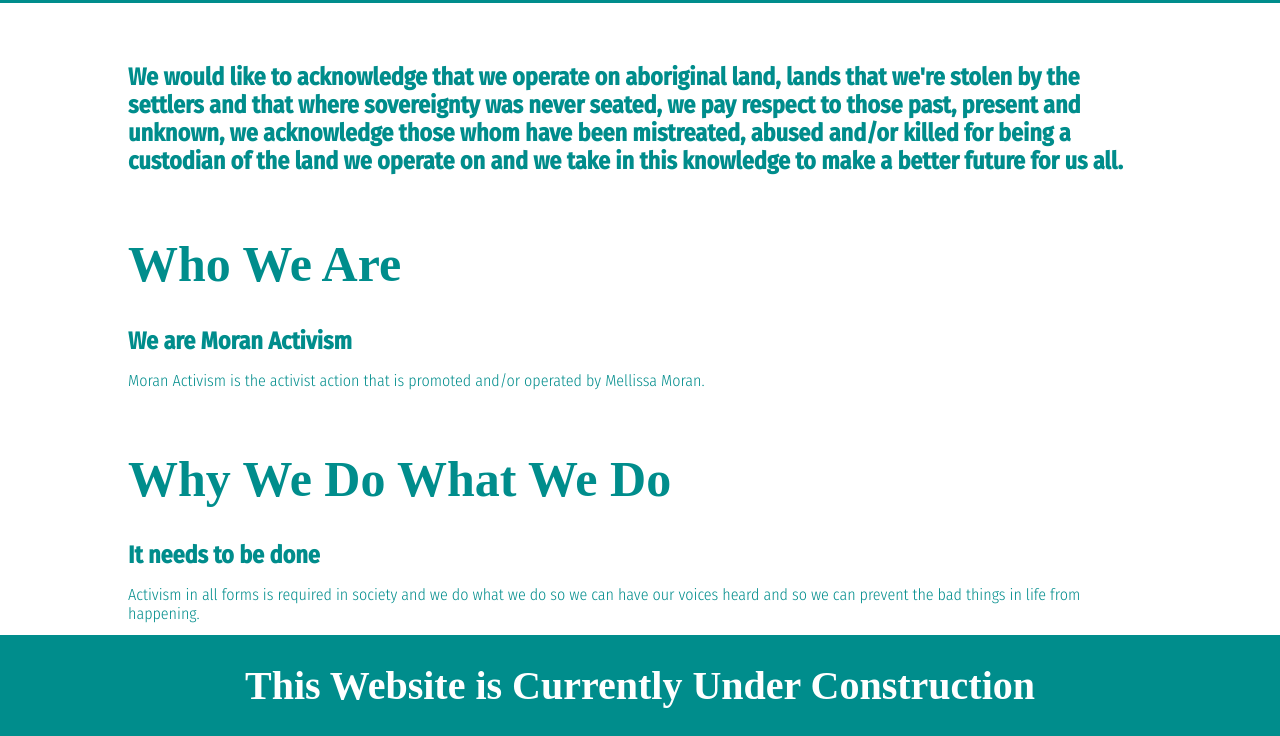
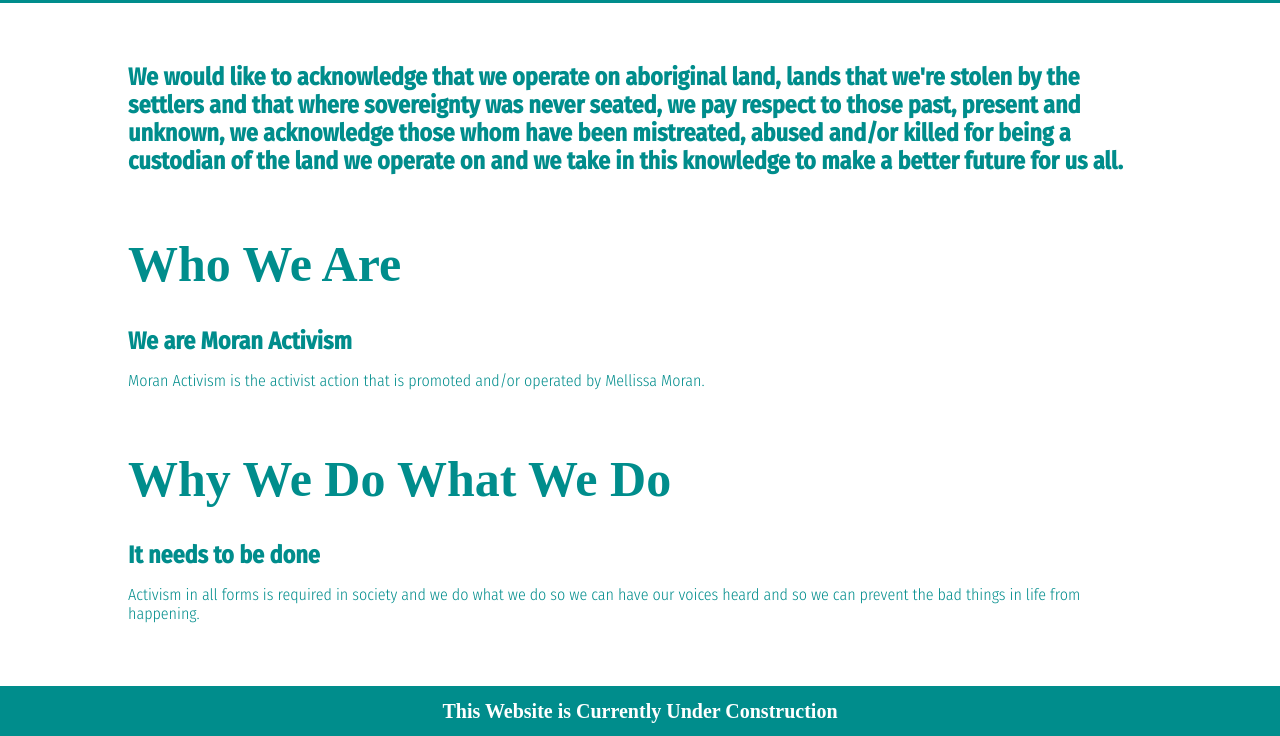
Before and after one commit to Moran-Activism/Website, a plain HTML site: page index.html in a window 1280 px wide. Shown: the part 64-800 px from the top of the page. Drawn offline with Linux system fonts and the light colour scheme; a web font is replaced by a local one.

Commit message:
Update index.css

```diff
--- a/css/index.css
+++ b/css/index.css
@@ -81,7 +81,7 @@ p {
     font-family: FiraBold;
     color: white;
     text-align: center;
-    font-size: 250%;
+    font-size: 20;
 
 }
 .box {
```
